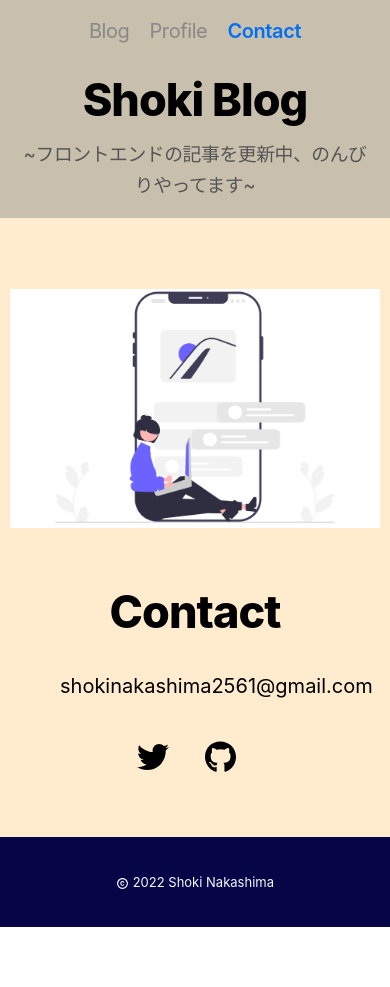
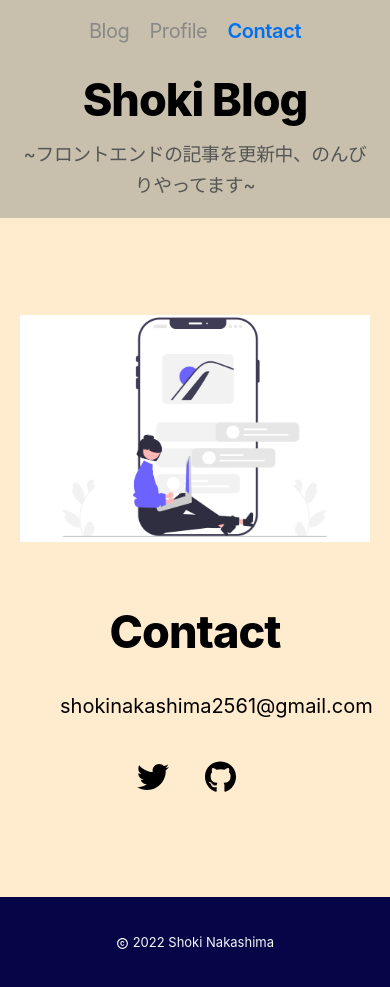
Before and after one commit to shojs777/shoki-notion-Blog, a Next.js app: page /contact in a window 390 px wide. Before the commit the page ends 927 px from the top, so only its background shows below. Built offline with nearby package versions, Linux system fonts and the light colour scheme.

Commit message:
スタイル修正

```diff
--- a/src/components/features.tsx
+++ b/src/components/features.tsx
@@ -15,6 +15,7 @@ import IntegrationInstructionsIcon from '@mui/icons-material/IntegrationInstruct
 import StorageIcon from '@mui/icons-material/Storage'
 import TerminalIcon from '@mui/icons-material/Terminal'
 import MapIcon from '@mui/icons-material/Map'
+import { autocompleteClasses } from '@mui/material'
 
 const hobby = [
   {
@@ -53,7 +54,7 @@ const career = [
     icon: SchoolIcon,
   },
   {
-    text: 'プログラミングスクール卒業（半年間）',
+    text: 'プログラミングスクール卒業',
     icon: LaptopChromebookIcon,
   },
   {
@@ -120,7 +121,7 @@ export const Career = () => (
     {career.map(({ text, icon: Icon }) => (
       <div className="feature" key={text}>
         <Icon height={24} width={24} />
-        <h4>{text}</h4>
+        <h4 style={{ width: 'auto', wordBreak: 'break-all' }}>{text}</h4>
       </div>
     ))}
   </div>
--- a/src/pages/contact.tsx
+++ b/src/pages/contact.tsx
@@ -26,7 +26,7 @@ export default function Contact() {
   return (
     <>
       <Header titlePre="Contact" />
-      <div className={sharedStyles.layout}>
+      <div className={contactStyles.container}>
         <div className={contactStyles.avatar}>
           <img
             src="/contact.png"
--- a/src/styles/blog.module.css
+++ b/src/styles/blog.module.css
@@ -3,7 +3,7 @@
   width: 100%;
   display: grid;
   grid-template-columns: 40px 1fr 20px 290px 40px;
-  grid-template-rows: auto 20px auto 40px 90px;
+  grid-template-rows: auto 20px auto 40px;
 }
 .container {
   width: 100%;
@@ -344,7 +344,7 @@
 @media (max-width: 770px) {
   .next_body {
     grid-template-columns: 40px 1fr 40px;
-    grid-template-rows: auto 20px auto 20px 150px 40px 90px;
+    grid-template-rows: auto 20px auto 20px 150px 40px;
   }
   .container {
     grid-column: 2 / 3;
--- a/src/styles/blogPage.module.css
+++ b/src/styles/blogPage.module.css
@@ -4,6 +4,7 @@
   padding: 5%;
   padding-top: 5px;
   overflow-wrap: break-word;
+  background-color: rgba(194, 208, 203, 0.994);
 }
 .post h1 {
   margin-top: 0;
--- a/src/styles/contact.module.css
+++ b/src/styles/contact.module.css
@@ -1,3 +1,7 @@
+.container {
+  padding: 60px 40px;
+}
+
 .links {
   display: block;
   margin: 1rem auto;
@@ -16,9 +20,6 @@
 .links a:hover {
   opacity: 0.6;
 }
-.avatar {
-  margin-top: 40px;
-}
 
 .avatar img {
   margin: 0 auto;
@@ -35,7 +36,10 @@
 .name a {
   color: inherit;
 }
-@media (max-width: 470px) {
+@media (max-width: 560px) {
+  .container {
+    padding: 60px 10px;
+  }
   .avatar img {
     margin: 0;
     max-width: 100%;
@@ -43,3 +47,15 @@
     object-fit: contain;
   }
 }
+@media (max-width: 360px) {
+  .name {
+    margin: 0;
+    padding: 0 30px;
+    width: auto;
+    word-break: break-all;
+  }
+  .name svg {
+    height: 30px;
+    width: 30px;
+  }
+}
--- a/src/styles/footer.module.css
+++ b/src/styles/footer.module.css
@@ -1,5 +1,6 @@
 .container {
-  /* position: absolute; */
+  position: absolute;
+  bottom: 0;
   color: rgb(246, 249, 252);
   font-size: small;
   line-height: 90px;
@@ -7,19 +8,18 @@
   background-color: rgb(5, 5, 72);
   height: 90px;
   width: 100%;
-  margin: 40px 0 0 0;
   grid-column: 1 / 8;
-  grid-row: 4/ 5;
+  grid-row: 5/ 6;
 }
 @media (max-width: 770px) {
   .container {
     grid-column: 1/ 6;
-    grid-row: 6/ 7;
+    grid-row: 7/ 8;
   }
 }
 @media (max-width: 450px) {
   .container {
     grid-column: 1/ 4;
-    grid-row: 6/ 7;
+    grid-row: 7/ 8;
   }
 }
--- a/src/styles/global.css
+++ b/src/styles/global.css
@@ -49,17 +49,17 @@ body {
   background-position: 0 0, 25px 25px;
   background-attachment: fixed;
   background-size: 50px 50px;
-  position: relative;
+  /* position: relative; */
   /* Hack */
-
   overflow-x: hidden;
 }
 #__next {
   width: 100%;
   min-height: 100vh;
-  /* position: relative; */
+  position: relative;
   background-color: blanchedalmond;
-  /* padding: 20px; */
+  padding-bottom: 90px;
+  box-sizing: border-box;
   /* display: grid;
   grid-template-columns: 40px 0px 0px 1fr 20px 285px 40px;
   grid-template-rows: auto 40px auto 40px 90px;
--- a/src/styles/profile.module.css
+++ b/src/styles/profile.module.css
@@ -1,12 +1,8 @@
 .container {
-  padding: 0 40px;
+  padding: 60px 40px;
 }
 .container h3 {
   text-align: center;
-  margin-top: 40px;
-}
-
-.avater {
   margin-top: 40px;
 }
 
@@ -47,7 +43,7 @@
   background-color: #8988868d;
   z-index: -1;
   -webkit-box-shadow: 4px 8px 19px -3px rgba(0, 0, 0, 0.27);
-  box-shadow: 4px 8px 19px -3px rgba(0, 0, 0, 0.27);
+  box-shadow: 4px 8px 19px -3px rgba(74, 61, 61, 0.27);
   transition: all 250ms;
 }
 
```
